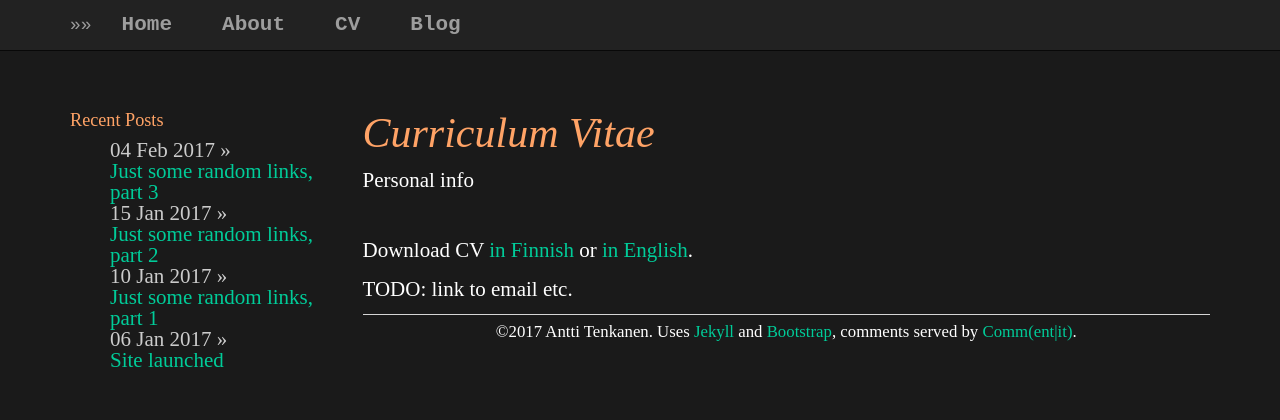
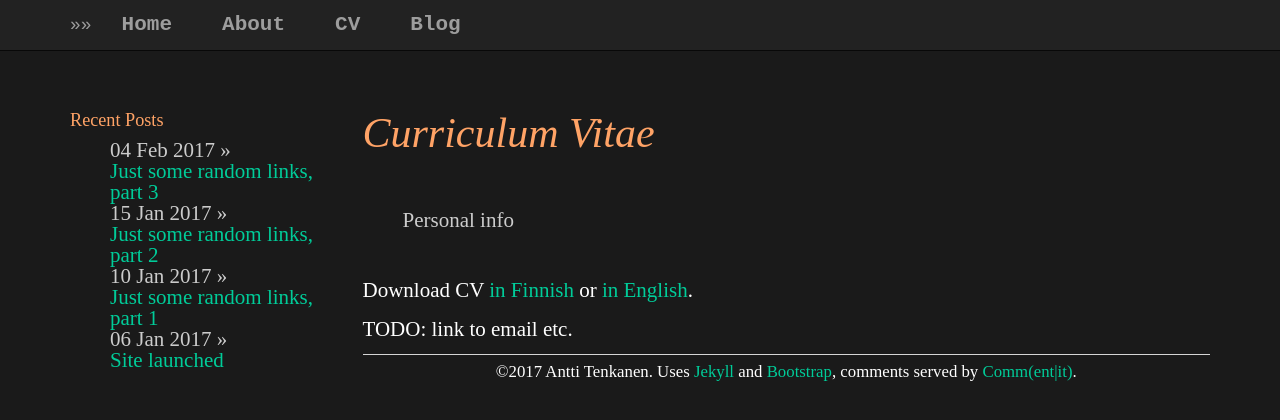
Before and after one commit to plantecophys/plantecophys, a Jekyll site: the page built from cv/index.html, in a window 1280 px wide. Shown: the top 420 px of the page. Built offline with Jekyll 4.4.1, drawn with Linux system fonts in a browser that asks for light colours.

Commit message:
Update index.html

```diff
--- a/cv/index.html
+++ b/cv/index.html
@@ -3,9 +3,10 @@ layout: default
 title: CV
 ---
 <h1><i>Curriculum Vitae</i></h1>
-<p>Personal info</p>
 <br>
-<p></p>
+<ul class="blog">
+	    <li>Personal info </li>
+</ul>
 
 <p>Download CV <a href="https://anttitenkanen.github.io/extrafiles/CV_TenkanenA.pdf">in Finnish</a> or <a href="https://anttitenkanen.github.io/extrafiles/CV_TenkanenA_eng.pdf">in English</a>.</p>
 
```
